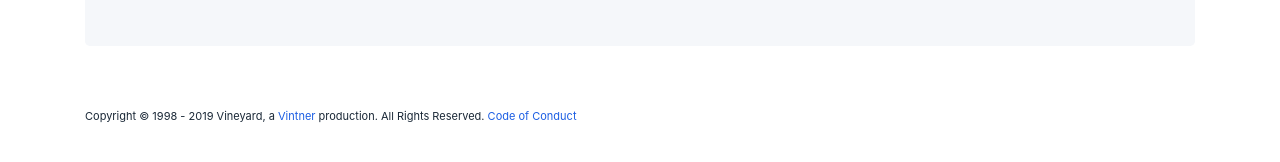
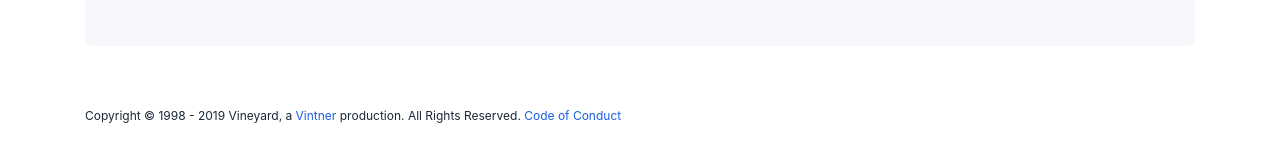
Before and after one commit to vintnerhaus/vineyard.haus, a Jekyll site: the page built from about.html, in a window 1280 px wide. Shown: the part 539-701 px from the top of the page. Built offline with Jekyll 4.4.1, drawn with Linux system fonts in a browser that asks for light colours; nearby versions of some CDN libraries; Markdown is read by kramdown in place of the engine named in the settings.

Commit message:
Update footer.html

```diff
--- a/_includes/footer.html
+++ b/_includes/footer.html
@@ -1,6 +1,6 @@
 <footer>
     <div class="container" style:="text-align:center;">
-        <font style="font-size:11px;">Copyright &copy; 1998 - 2019 Vineyard, a <a href="https://vintner.haus"
+        <font style="font-size:12px;">Copyright &copy; 1998 - 2019 Vineyard, a <a href="https://vintner.haus"
                 target="_blank">Vintner</a> production. All Rights Reserved. <a href="https://gossip.haus/conduct">Code
                 of Conduct</a></font>
     </div>
```
